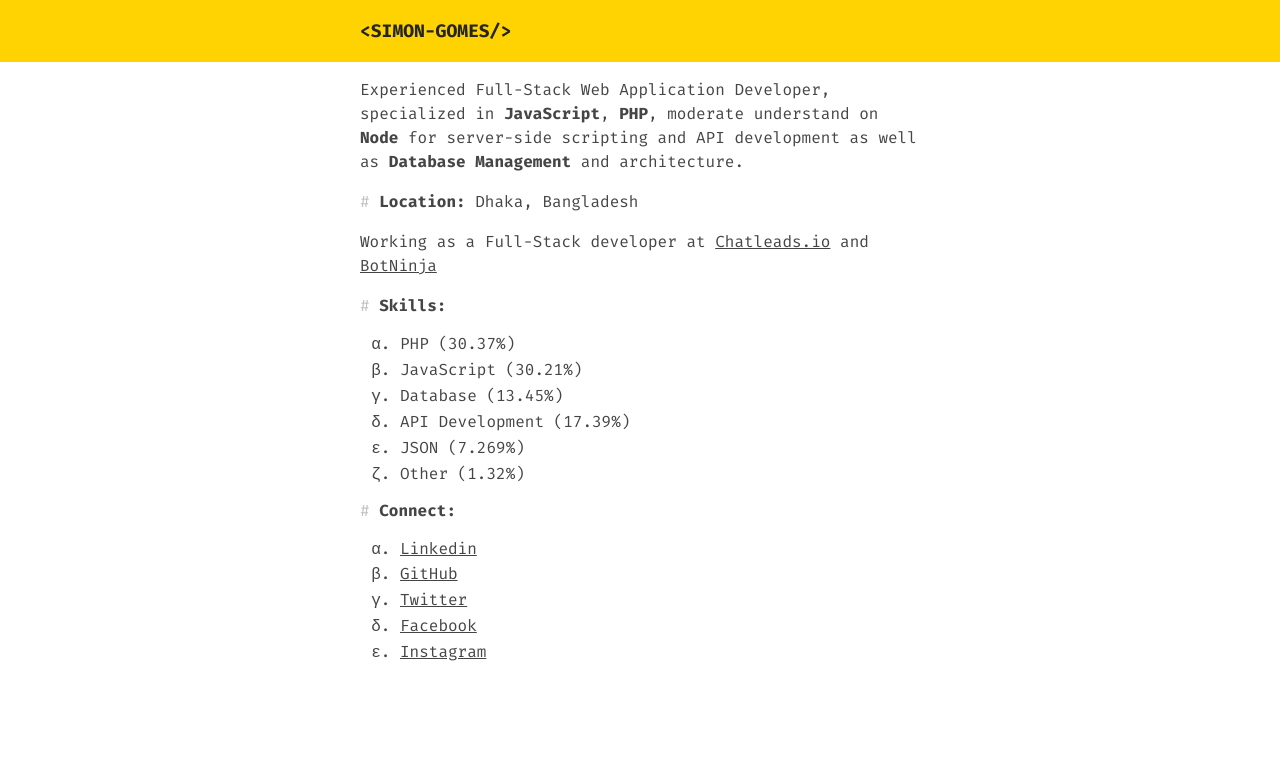
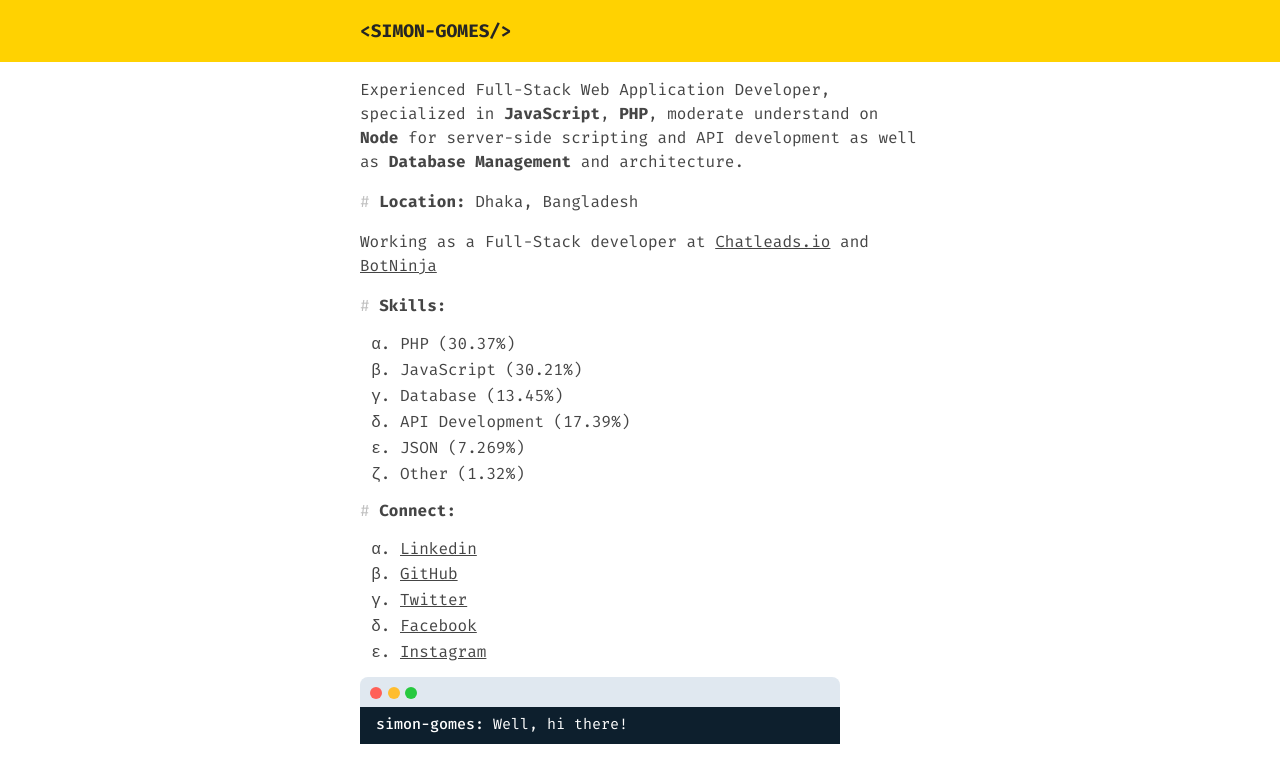
Before and after one commit to simongomes/simongomes.com, a Next.js app: page / in a window 1280 px wide. Shown: the top 782 px of the page. Built offline with nearby package versions, Linux system fonts and the light colour scheme.

Commit message:
chatbox added for dev version of the site

```diff
--- a/components/site-content.jsx
+++ b/components/site-content.jsx
@@ -4,6 +4,7 @@ import Location from '../components/contents/location';
 import Work from '../components/contents/work';
 import Skills from '../components/contents/skills';
 import Connect from '../components/contents/connect';
+import Chatbox from './chatbox';
 
 const SiteContent = () => {
   return (
@@ -14,6 +15,7 @@ const SiteContent = () => {
         <Work />
         <Skills />
         <Connect />
+        <Chatbox />
       </div>
     </div>
   );
```
